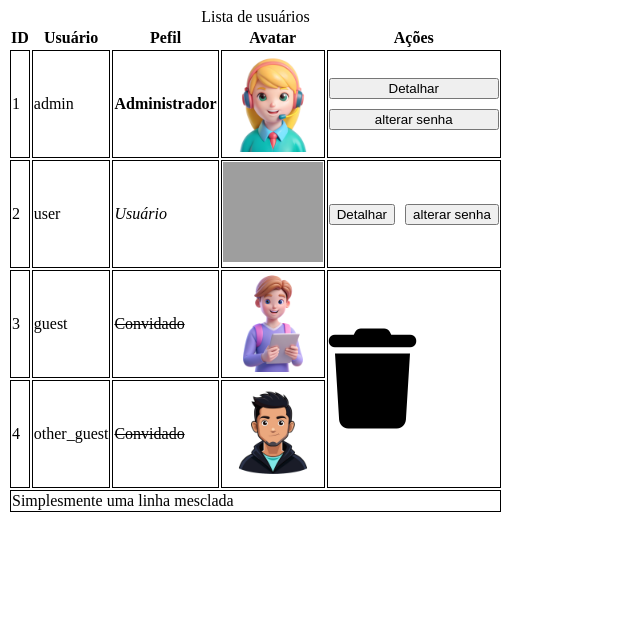
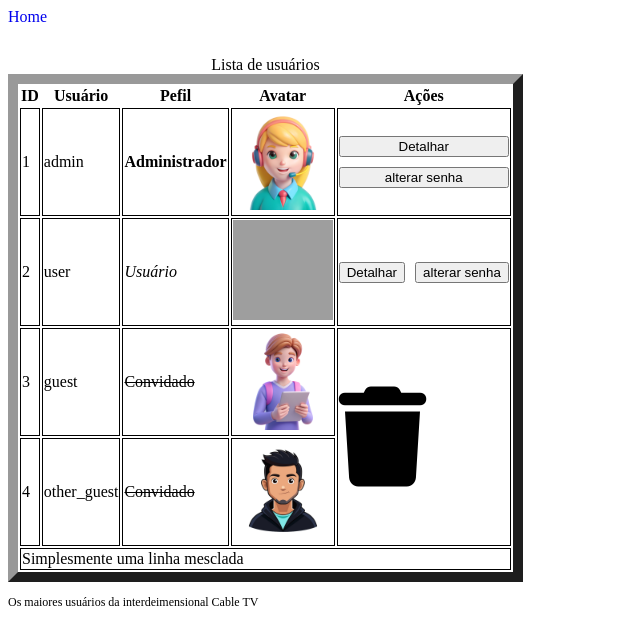
Before and after one commit to leltonborges/api-udf, a plain HTML site: page tela-usuarios.html in a window 1280 px wide. Shown: the whole page, without its empty margins (0-640 px from the left). Drawn offline with Linux system fonts and the light colour scheme; grey boxes are pictures that could not be loaded.

Commit message:
refactor

```diff
--- a/style/style.css
+++ b/style/style.css
@@ -1,3 +1,8 @@
+body {
+    height: 100%;
+    gap: 10px;
+}
+
 header {
     height: auto;
     padding-bottom: 20px;
@@ -51,8 +56,22 @@ img {
     }
 }
 
+table {
+    border-top: 10px solid #999;
+    border-left: 10px solid #999;
+    border-right: 10px solid #1e1e1e;
+    border-bottom: 10px solid #1e1e1e;
+    box-sizing: border-box;
+}
+
 td {
     border: 1px solid #000;
+}
+
+footer {
+    span {
+        font-size: 12px;
+    }
 }
 
 .links {
@@ -117,3 +136,21 @@ td {
 .icon-trash {
     font-size: 100px;
 }
+
+.container {
+    display: flex;
+    flex-direction: column;
+    gap: 10px;
+    flex: 1 1;
+}
+
+.f-center {
+    align-items: center;
+    justify-content: center;
+}
+
+.atividades {
+    a {
+        text-decoration: none;
+    }
+}
--- a/usuarios-sitema.html
+++ b/tela-usuarios.html
@@ -7,7 +7,12 @@
     <link rel="stylesheet" href="https://cdnjs.cloudflare.com/ajax/libs/font-awesome/6.4.2/css/all.min.css">
     <title>Usuários do Sistema</title>
 </head>
-<body>
+<body class="container">
+<header class="atividades">
+    <nav>
+        <a href="index.html">Home</a>
+    </nav>
+</header>
 <main>
     <table>
         <caption>
@@ -80,5 +85,8 @@
         </tbody>
     </table>
 </main>
+<footer>
+    <span>Os maiores usuários da interdeimensional Cable TV</span>
+</footer>
 </body>
 </html>
```
Also changed, not shown: index.html (added, +18 -0 lines), tela-login.html (+3 -2 lines).
